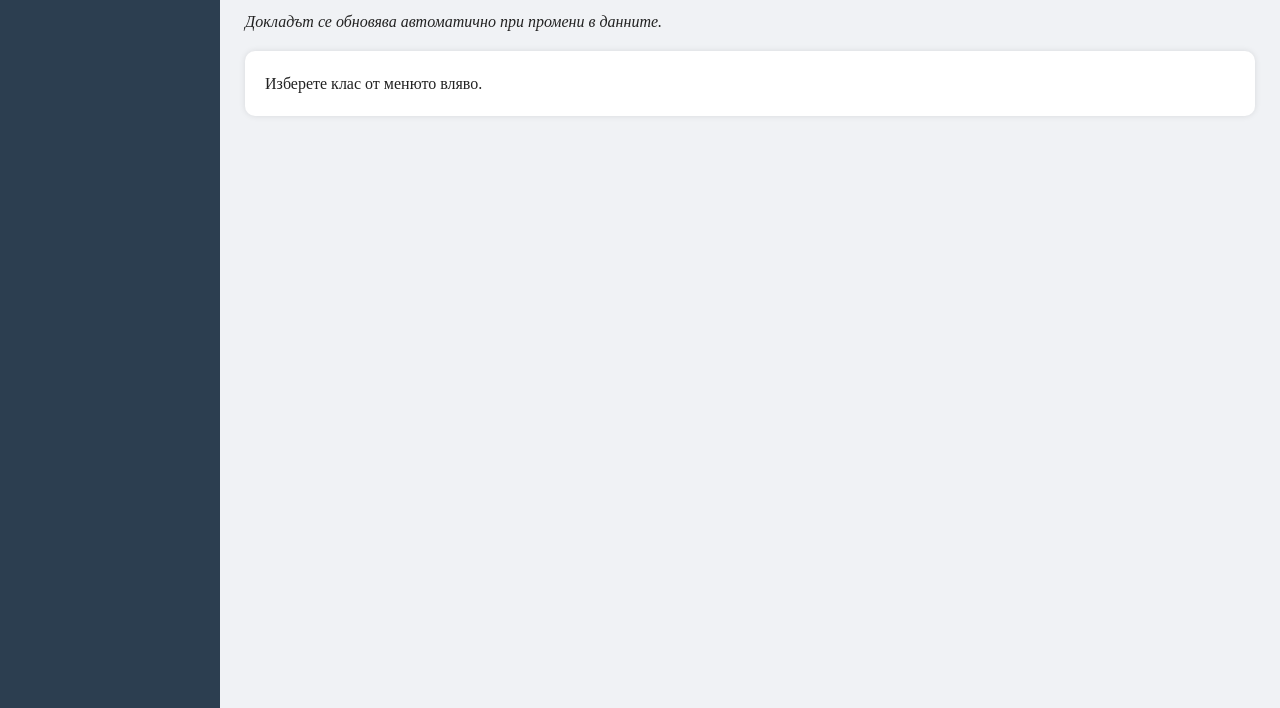
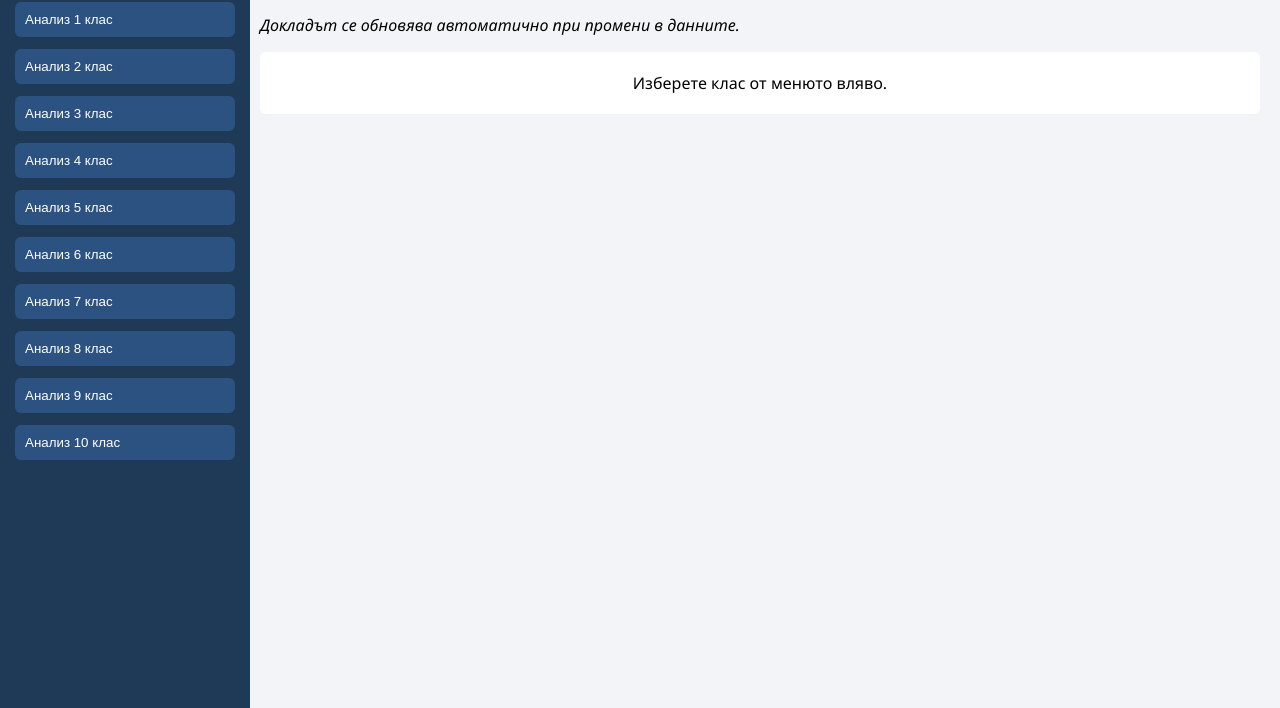
Before and after one commit to vasilii2003-hue/school-analysis, a plain HTML site: page index.html in a window 1280 px wide. Shown: the part 92-800 px from the top of the page. Drawn offline with Linux system fonts and the light colour scheme.

Commit message:
Update index.html

```diff
--- a/index.html
+++ b/index.html
@@ -4,20 +4,83 @@
   <meta charset="UTF-8">
   <meta name="viewport" content="width=device-width, initial-scale=1.0">
   <title>Анализ на резултатите по класове</title>
-  <link rel="stylesheet" href="styles.css">
+  <style>
+    body {
+      margin: 0;
+      font-family: "Segoe UI", sans-serif;
+      background: #f2f4f7;
+    }
+    #sidebar {
+      width: 220px;
+      background: #1e3a56;
+      color: white;
+      height: 100vh;
+      position: fixed;
+      top: 0;
+      left: 0;
+      padding: 15px;
+    }
+    #sidebar h2 {
+      text-align: center;
+      margin-bottom: 20px;
+    }
+    #class-buttons button {
+      width: 100%;
+      background: #2c5282;
+      color: white;
+      border: none;
+      padding: 10px;
+      margin: 6px 0;
+      border-radius: 6px;
+      cursor: pointer;
+      text-align: left;
+      transition: 0.2s;
+    }
+    #class-buttons button:hover {
+      background: #2b6cb0;
+    }
+    #class-buttons button.active {
+      background: #63b3ed;
+      color: #1a202c;
+      font-weight: bold;
+    }
+    #main {
+      margin-left: 240px;
+      padding: 20px;
+    }
+    table {
+      width: 100%;
+      border-collapse: collapse;
+      background: white;
+    }
+    th, td {
+      border: 1px solid #ccc;
+      padding: 8px;
+      text-align: center;
+    }
+    th {
+      background: #edf2f7;
+    }
+    #table-container p {
+      text-align: center;
+      padding: 20px;
+      background: white;
+      border-radius: 6px;
+    }
+  </style>
 </head>
 <body>
-  <div class="container">
-    <nav class="sidebar">
-      <h2>Класове</h2>
-      <ul id="classList"></ul>
-    </nav>
+  <div id="sidebar">
+    <h2>Класове</h2>
+    <div id="class-buttons"></div>
+  </div>
 
-    <main class="content">
-      <h1>АНАЛИЗ НА РЕЗУЛТАТИТЕ ПО КЛАСОВЕ</h1>
-      <p><em>Докладът се обновява автоматично при промени в данните.</em></p>
-      <div id="analysisArea">Изберете клас от менюто вляво.</div>
-    </main>
+  <div id="main">
+    <h1>АНАЛИЗ НА РЕЗУЛТАТИТЕ ПО КЛАСОВЕ</h1>
+    <p><i>Докладът се обновява автоматично при промени в данните.</i></p>
+    <div id="table-container">
+      <p>Изберете клас от менюто вляво.</p>
+    </div>
   </div>
 
   <script src="script.js"></script>
```
